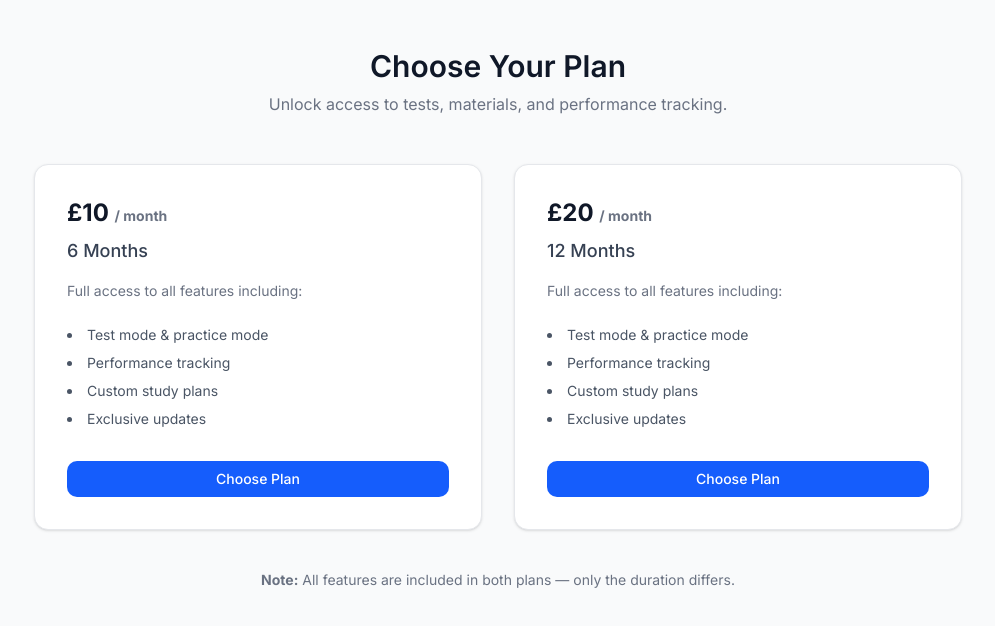
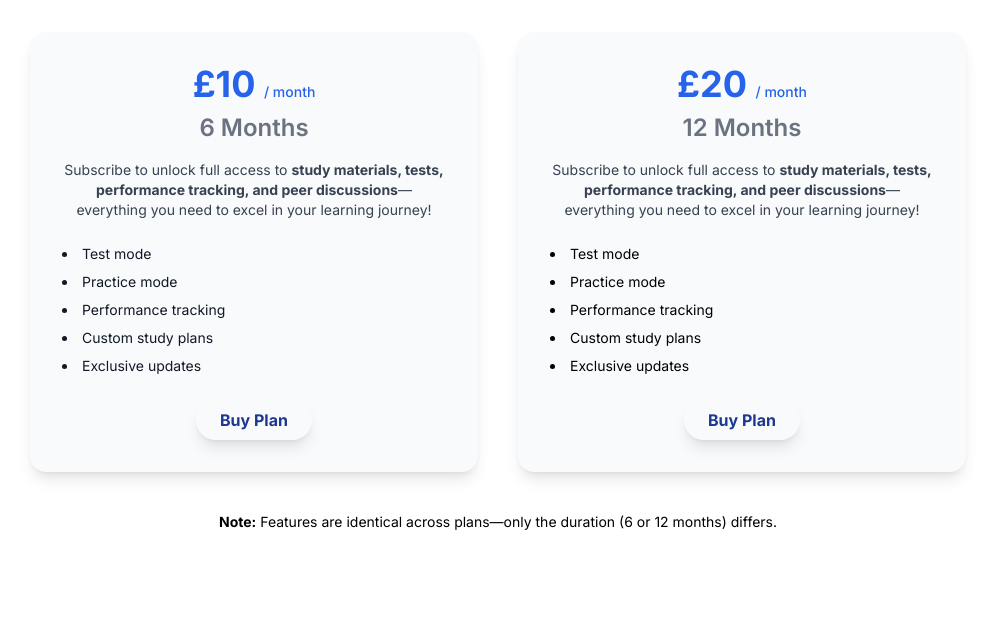
Before and after one commit to InshiyaRavat/question-bank, a Next.js app: page / in a window 1280 px wide. Shown: the top 626 px of the page, without its empty margins (142-1137 px from the left). Built offline with nearby package versions, Linux system fonts and the light colour scheme; no server answers.

Commit message:
fix: ui and path

```diff
--- a/src/app/admin/users/page.js
+++ b/src/app/admin/users/page.js
@@ -1,8 +1,6 @@
 "use client";
 import React, { useEffect, useState } from "react";
 import { UserButton, useUser } from "@clerk/nextjs";
-import { Search } from "lucide-react";
-import AdminQuestionList from "@/components/Admin-side/AdminQuestionList";
 import UsersTable from "@/components/Admin-side/UsersTable";
 
 import { SidebarInset, SidebarTrigger } from "@/components/ui/sidebar";
--- a/src/app/layout.js
+++ b/src/app/layout.js
@@ -1,6 +1,6 @@
 import "./globals.css";
 import { ClerkProvider } from "@clerk/nextjs";
-import {PlanProvider} from "@/context/PlanContext";
+import { PlanProvider } from "@/context/PlanContext";
 import { AttemptedQuestionProvider } from "@/context/AttemptedQuestionContext";
 import { SelectedTopicsProvider } from "@/context/SelectedTopicsContext";
 import { Inter } from 'next/font/google';
--- a/src/app/page.js
+++ b/src/app/page.js
@@ -51,5 +51,7 @@ export default function Home() {
     getSubscriptionStatus();
   }, [isLoaded, isSignedIn, router, user]);
 
-  return <Subscription />;
+  return (
+    <Subscription />
+  );
 }
--- a/src/components/Admin-side/AddQuestion.js
+++ b/src/components/Admin-side/AddQuestion.js
@@ -4,6 +4,7 @@ import { useRouter } from "next/navigation";
 import pdfToText from "react-pdftotext";
 import { THEME } from "@/theme";
 import { toast, ToastContainer } from "react-toastify";
+import { Input } from "../ui/input";
 
 const AddQuestion = () => {
   const [topics, setTopics] = useState([]);
@@ -123,13 +124,15 @@ const AddQuestion = () => {
   };
 
   return (
-    <div className={`min-h-screen bg-[${THEME.secondary_1}] p-4 sm:p-8 flex flex-col items-center`}>
-      <div className="w-full max-w-3xl bg-white rounded-xl shadow-md p-6 sm:p-10 space-y-6">
-        <h2 className={`text-2xl sm:text-3xl font-bold text-[${THEME.primary_3}] text-center`}>Add New Question</h2>
+    <div className={`min-h-screen bg-blue-200 p-4 sm:p-8 flex flex-col items-center`}>
+      <div className="w-full max-w-3xl bg-[#f9fafb] rounded-xl shadow-md p-6 sm:p-10 space-y-6">
+        <h2 className={`text-2xl sm:text-3xl font-bold text-center`}
+          style={{ color: THEME.primary }}>Add New Question</h2>
 
         {/* PDF Upload */}
         <div>
-          <label className={`block text-[${THEME.primary_4}] font-semibold mb-2`}>Upload PDF for Bulk Questions</label>
+          <label className={`block font-semibold mb-2`}
+            style={{ color: THEME.neutral900 }}>Upload PDF for Bulk Questions</label>
           <input
             type="file"
             accept="application/pdf"
@@ -140,10 +143,11 @@ const AddQuestion = () => {
 
         {/* Question Input */}
         <div>
-          <label className={`block text-[${THEME.primary_4}] font-semibold mb-2`}>Question</label>
+          <label className={`block font-semibold mb-2`}
+            style={{ color: THEME.neutral900 }}>Question</label>
           <textarea
             rows="3"
-            className={`w-full border placeholder-black border-[${THEME.primary_1}] rounded-md p-3 focus:ring-2 focus:ring-[${THEME.primary_2}]`}
+            className={`w-full border placeholder-black border-blue-100 rounded-md p-3 focus:ring-2 focus:ring-blue-200 text-black`}
             placeholder="Enter your question here..."
             value={question}
             onChange={(e) => setQuestion(e.target.value)}
@@ -152,13 +156,14 @@ const AddQuestion = () => {
 
         {/* Options Input */}
         <div>
-          <label className={`block text-[${THEME.primary_4}] font-semibold mb-2`}>Options</label>
+          <label className={`block font-semibold mb-2`}
+            style={{ color: THEME.neutral900 }}>Options</label>
           <div className="space-y-3">
             {options.map((opt, index) => (
-              <input
+              <Input
                 key={index}
                 type="text"
-                className={`w-full placeholder-black border border-[${THEME.primary_1}] p-3 rounded-md focus:ring-2 focus:ring-[${THEME.primary_2}]`}
+                className={`w-full placeholder-black border p-3 rounded-md focus:ring-2 focus:ring-blue-200 text-black`}
                 placeholder={`Option ${index + 1}`}
                 value={opt}
                 onChange={(e) => handleOptionChange(index, e.target.value)}
@@ -169,7 +174,8 @@ const AddQuestion = () => {
 
         {/* Correct Answer */}
         <div>
-          <label className={`block text-[${THEME.primary_4}] font-semibold mb-2`}>Correct Answer</label>
+          <label className={`block font-semibold mb-2`}
+            style={{ color: THEME.neutral900 }}>Correct Answer</label>
           <select
             className={`w-full border border-[${THEME.primary_1}] p-3 rounded-md text-gray-700 focus:ring-2 focus:ring-[${THEME.primary_2}]`}
             value={correctAnswer}
@@ -184,7 +190,8 @@ const AddQuestion = () => {
 
         {/* Topic Dropdown */}
         <div>
-          <label className={`block text-[${THEME.primary_4}] font-semibold mb-2`}>Select Topic</label>
+          <label className={`block font-semibold mb-2`}
+            style={{ color: THEME.neutral900 }}>Select Topic</label>
           <select
             className={`w-full border border-[${THEME.primary_1}] p-3 rounded-md text-gray-700 focus:ring-2 focus:ring-[${THEME.primary_2}]`}
             value={selectedTopic}
--- a/src/components/Admin-side/AdminQuestionList.js
+++ b/src/components/Admin-side/AdminQuestionList.js
@@ -150,13 +150,13 @@ const AdminQuestionList = ({ searchTerm }) => {
 
       {/* Edit Dialog */}
       {editDialog && selectedQuestion && (
-        <div className="fixed inset-0 flex items-center justify-center bg-black bg-opacity-70 p-4 z-50">
+        <div className="fixed inset-0 flex items-center justify-center bg-blue-200 bg-opacity-70 p-4 z-50">
           <div className="bg-white p-6 rounded-xl w-full max-w-md shadow-lg text-black">
             <h3 className="text-xl font-bold mb-4 text-center">Edit Question</h3>
             <div className="grid gap-3">
               <button
                 onClick={() => handleFieldEdit("questionText")}
-                style={{ backgroundColor: THEME.primary_2 }}
+                style={{ color: THEME.neutral500 }}
                 className="text-white px-4 py-2 rounded hover:opacity-90"
               >
                 Edit Question Text
@@ -164,7 +164,7 @@ const AdminQuestionList = ({ searchTerm }) => {
               <button
                 onClick={() => handleFieldEdit("correctOptionIdx")}
                 style={{ backgroundColor: THEME.primary_1, color: "black" }}
-                className="px-4 py-2 rounded hover:opacity-90"
+                className="px-4 py-2 rounded hover:opacity-90 text-red-500"
               >
                 Edit Correct Answer Index
               </button>
@@ -172,7 +172,7 @@ const AdminQuestionList = ({ searchTerm }) => {
                 <button
                   key={idx}
                   onClick={() => handleFieldEdit(`option-${idx}`)}
-                  style={{ backgroundColor: THEME.secondary_1, color: "black" }}
+                  style={{ backgroundColor: THEME.neutral100, color: "black" }}
                   className="px-4 py-2 rounded hover:opacity-90 text-left"
                 >
                   Edit Option {idx + 1}: {opt}
@@ -192,15 +192,15 @@ const AdminQuestionList = ({ searchTerm }) => {
                 <div className="flex gap-3 mt-4 flex-col sm:flex-row">
                   <button
                     onClick={updateQuestion}
-                    style={{ backgroundColor: THEME.primary_2 }}
-                    className="flex-1 text-white px-4 py-2 rounded hover:opacity-90"
+                    style={{ backgroundColor: THEME.primary }}
+                    className="flex-1 px-4 py-2 rounded hover:opacity-90 text-white cursor-pointer"
                   >
                     Update
                   </button>
                   <button
                     onClick={() => setEditDialog(false)}
-                    style={{ backgroundColor: THEME.secondary_6 }}
-                    className="flex-1 text-white px-4 py-2 rounded hover:opacity-90"
+                    style={{ backgroundColor: THEME.primary }}
+                    className="flex-1 text-white px-4 py-2 rounded hover:opacity-90 cursor-pointer"
                   >
                     Cancel
                   </button>
@@ -213,7 +213,7 @@ const AdminQuestionList = ({ searchTerm }) => {
 
       {/* Delete Modal */}
       {showModal && (
-        <div className="fixed inset-0 flex items-center justify-center bg-black bg-opacity-70 z-50 p-4">
+        <div className="fixed inset-0 flex items-center justify-center bg-blue-200 bg-opacity-70 z-50 p-4">
           <div className="bg-white text-black p-6 rounded-xl w-full max-w-md shadow-lg text-center">
             <p className="mb-4 text-lg">Are you sure you want to delete this question?</p>
             <div className="flex flex-col sm:flex-row justify-center gap-4">
@@ -222,8 +222,8 @@ const AdminQuestionList = ({ searchTerm }) => {
               </button>
               <button
                 onClick={() => confirmDelete(selectedQuestion.id)}
-                style={{ backgroundColor: THEME.secondary_5 }}
-                className="px-4 py-2 rounded text-white hover:opacity-90"
+                style={{ backgroundColor: THEME.primary }}
+                className="px-4 py-2 text-white rounded hover:opacity-90"
               >
                 Yes, Delete
               </button>
--- a/src/components/Admin-side/AdminSidebar.js
+++ b/src/components/Admin-side/AdminSidebar.js
@@ -127,7 +127,7 @@ export function AdminSidebar() {
                       asChild
                       isActive={isActive}
                       tooltip={item.description}
-                      className="hover:bg-sidebar-accent hover:text-sidebar-accent-foreground"
+                      className={`hover:bg-blue-200 hover:text-sidebar-accent-foreground ${isActive ? 'text-blue-700' : ''}`}
                     >
                       <Link href={item.url} className="flex items-center gap-3">
                         <item.icon className="h-4 w-4" />
@@ -153,7 +153,7 @@ export function AdminSidebar() {
                       asChild
                       isActive={isActive}
                       tooltip={item.description}
-                      className="hover:bg-sidebar-accent hover:text-sidebar-accent-foreground"
+                      className="hover:bg-blue-200 hover:text-sidebar-accent-foreground"
                     >
                       <Link href={item.url} className="flex items-center gap-3">
                         <item.icon className="h-4 w-4" />
--- a/src/components/Admin-side/TestHistory.js
+++ b/src/components/Admin-side/TestHistory.js
@@ -3,7 +3,7 @@ import React from "react";
 import { Card, CardContent, CardHeader, CardTitle } from "@/components/ui/card";
 import { Badge } from "@/components/ui/badge";
 import { Table, TableBody, TableCell, TableHead, TableHeader, TableRow } from "@/components/ui/table";
-import { BookOpen, Clock, CheckCircle, XCircle } from "lucide-react";
+import { BookOpen, Clock, CheckCircle } from "lucide-react";
 
 const TestHistory = ({ history }) => {
   if (!history || history.error) {
@@ -41,8 +41,6 @@ const TestHistory = ({ history }) => {
                 <TableRow>
                   <TableHead>Topic Name</TableHead>
                   <TableHead>Questions Attempted</TableHead>
-                  <TableHead>Status</TableHead>
-                  <TableHead>Performance</TableHead>
                 </TableRow>
               </TableHeader>
               <TableBody>
@@ -58,24 +56,6 @@ const TestHistory = ({ history }) => {
                         <div className="flex items-center gap-2">
                           <span className="font-semibold">{attempted}</span>
                           <span className="text-muted-foreground text-sm">questions</span>
-                        </div>
-                      </TableCell>
-                      <TableCell>
-                        <Badge className={performanceColor}>{performance}</Badge>
-                      </TableCell>
-                      <TableCell>
-                        <div className="flex items-center gap-2">
-                          {attempted > 0 ? (
-                            <>
-                              <CheckCircle className="h-4 w-4 text-green-500" />
-                              <span className="text-sm">In Progress</span>
-                            </>
-                          ) : (
-                            <>
-                              <Clock className="h-4 w-4 text-gray-400" />
-                              <span className="text-sm text-muted-foreground">Pending</span>
-                            </>
-                          )}
                         </div>
                       </TableCell>
                     </TableRow>
@@ -139,9 +119,8 @@ const TestHistory = ({ history }) => {
                   <div key={topic.topicId} className="flex items-center justify-between p-3 border rounded-lg">
                     <div className="flex items-center gap-3">
                       <div
-                        className={`w-2 h-2 rounded-full ${
-                          topic.questionsAttempted > 0 ? "bg-green-500" : "bg-gray-300"
-                        }`}
+                        className={`w-2 h-2 rounded-full ${topic.questionsAttempted > 0 ? "bg-green-500" : "bg-gray-300"
+                          }`}
                       ></div>
                       <div>
                         <p className="font-medium">{topic.topicName}</p>
--- a/src/components/Admin-side/UsersTable.js
+++ b/src/components/Admin-side/UsersTable.js
@@ -299,7 +299,7 @@ export default function UsersTable() {
                 </span>
               </div>
 
-              <Button
+              <button
                 variant="outline"
                 size="sm"
                 disabled={currentPage >= totalPages}
@@ -308,7 +308,7 @@ export default function UsersTable() {
               >
                 Next
                 <ChevronRight className="h-4 w-4" />
-              </Button>
+              </button>
             </div>
           </div>
         </CardContent>
--- a/src/components/PayForm/PayForm.js
+++ b/src/components/PayForm/PayForm.js
@@ -32,7 +32,7 @@ const PayForm = () => {
             console.log("calling api with plan =", plan)
 
             const { data } = await axios.post('/api/create-payment-intent', {
-                amount: plan,
+                amount: Number(plan),
             })
             const clientSecret = data.clientSecret
 
--- a/src/components/Subscription/Subscription.js
+++ b/src/components/Subscription/Subscription.js
@@ -2,75 +2,119 @@
 import React, { useContext, useEffect } from "react";
 import { useRouter } from "next/navigation";
 import { PlanContext } from "@/context/PlanContext";
+import { THEME } from '@/theme'
 
-const plans = [
-  {
-    duration: "6 Months",
-    price: "£10",
-    value: 10,
-  },
-  {
-    duration: "12 Months",
-    price: "£20",
-    value: 20,
-  },
-];
-
-export default function Subscription() {
+const Subscription = () => {
   const { plan, setPlan } = useContext(PlanContext);
   const router = useRouter();
 
-  const handleClick = (value) => {
-    setPlan(value);
+  const handleClick = (e) => {
+    const selectedPlan = e.target.dataset.value;
+    console.log("selectedplan: ", selectedPlan);
+    setPlan(selectedPlan);
   };
 
   useEffect(() => {
     if (plan !== null) {
+      console.log("plan set to: ", plan);
       router.push("/payment-form");
     }
   }, [plan]);
-
   return (
-    <div className="min-h-screen bg-gray-50 text-gray-900 px-6 py-12">
-      <div className="max-w-5xl mx-auto text-center mb-12">
-        <h1 className="text-3xl font-semibold">Choose Your Plan</h1>
-        <p className="text-gray-500 mt-2">
-          Unlock access to tests, materials, and performance tracking.
+    <div className="min-h-screen bg-white text-black p-8">
+      <div className="flex flex-col lg:flex-row items-center justify-center gap-10">
+        {/* 6-month plan */}
+        <div className="text-black rounded-2xl shadow-lg p-8 w-full max-w-md transform transition duration-300"
+          style={{ background: THEME.surface }}>
+          <div className="text-center">
+            <span className="text-4xl font-bold"
+              style={{ color: THEME.primary }}>
+              £10{" "}
+              <small className="text-sm font-medium">/ month</small>
+            </span>
+            <p className="text-2xl mt-2 font-semibold "
+              style={{ color: THEME.textSecondary }}>
+              6 Months
+            </p>
+            <p className="text-sm mt-4 "
+              style={{ color: THEME.neutral700 }}>
+              Subscribe to unlock full access to{" "}
+              <strong className="">
+                study materials, tests, performance tracking, and peer
+                discussions
+              </strong>
+              —everything you need to excel in your learning journey!
             </p>
           </div>
-
-      <div className="flex flex-col lg:flex-row justify-center items-stretch gap-8">
-        {plans.map((planOption) => (
-          <div
-            key={planOption.value}
-            className="flex flex-col justify-between border border-gray-200 rounded-xl shadow-sm bg-white w-full max-w-md p-8 transition hover:shadow-md"
-          >
-            <div>
-              <h2 className="text-2xl font-bold mb-2">{planOption.price} <span className="text-sm text-gray-500">/ month</span></h2>
-              <p className="text-lg font-medium text-gray-700 mb-4">{planOption.duration}</p>
-              <p className="text-sm text-gray-500 mb-6">
-                Full access to all features including:
-              </p>
-              <ul className="text-sm text-gray-600 space-y-2 list-disc list-inside">
-                <li>Test mode & practice mode</li>
+          <ul className="mt-6 text-sm space-y-2 list-disc list-inside"
+            style={{ color: THEME.neutral900 }}>
+            <li>Test mode</li>
+            <li>Practice mode</li>
             <li>Performance tracking</li>
             <li>Custom study plans</li>
             <li>Exclusive updates</li>
           </ul>
-            </div>
+          <div className="text-center mt-6">
             <button
-              onClick={() => handleClick(planOption.value)}
-              className="mt-8 bg-blue-600 text-white text-sm font-medium py-2 rounded-lg hover:bg-blue-700 transition cursor-pointer"
+              className="text-blue-900 font-bold py-2 px-6 rounded-full shadow-lg transition hover:bg-blue-700 hover:text-white"
+              onClick={() =>
+                handleClick({ target: { dataset: { value: 10 } } })
+              }
             >
-              Choose Plan
+              Buy Plan
             </button>
           </div>
-        ))}
         </div>
 
-      <p className="text-center text-sm text-gray-500 mt-10">
-        <strong>Note:</strong> All features are included in both plans — only the duration differs.
+        {/* 12-month plan */}
+        <div className="text-black rounded-2xl shadow-lg p-8 w-full max-w-md transform transition duration-300"
+          style={{ background: THEME.surface }}>
+          <div className="text-center">
+            <span className="text-4xl font-bold"
+              style={{ color: THEME.primary }}>
+              £20{" "}
+              <small className="text-sm font-medium ">/ month</small>
+            </span>
+            <p className="text-2xl mt-2 font-semibold "
+              style={{ color: THEME.textSecondary }}>
+              12 Months
+            </p>
+            <p className="text-sm mt-4"
+              style={{ color: THEME.neutral700 }}>
+              Subscribe to unlock full access to{" "}
+              <strong className="">
+                study materials, tests, performance tracking, and peer
+                discussions
+              </strong>
+              —everything you need to excel in your learning journey!
             </p>
           </div>
+          <ul className="mt-6 text-sm space-y-2 list-disc list-inside">
+            <li>Test mode</li>
+            <li>Practice mode</li>
+            <li>Performance tracking</li>
+            <li>Custom study plans</li>
+            <li>Exclusive updates</li>
+          </ul>
+          <div className="text-center mt-6">
+            <button
+              className="text-blue-900 font-bold py-2 px-6 rounded-full shadow-lg transition hover:bg-blue-700 hover:text-white"
+              onClick={() =>
+                handleClick({ target: { dataset: { value: 20 } } })
+              }
+            >
+              Buy Plan
+            </button>
+          </div>
+        </div>
+      </div>
+
+      <h3 className="mt-10 text-center text-sm">
+        <strong>Note:</strong> Features are identical across plans—only the
+        duration (6 or 12 months) differs.
+      </h3>
+    </div>
   );
-}
+};
+
+export default Subscription;
```
Also changed, not shown: src/Style/subscription.css (deleted, +0 -116 lines), src/app/admin/questions/page.js (renamed from src/app/admin/dashboard/page.js). Lines whose indentation alone changed are shown as unchanged.
